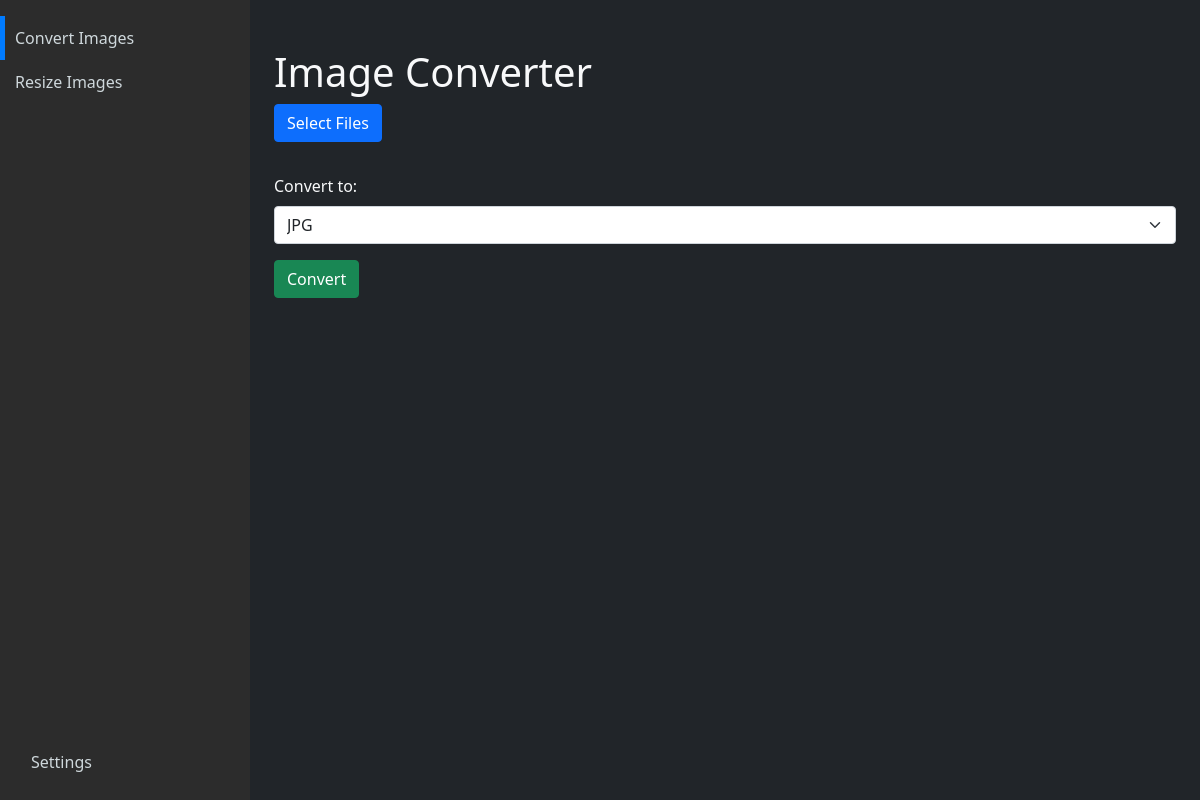
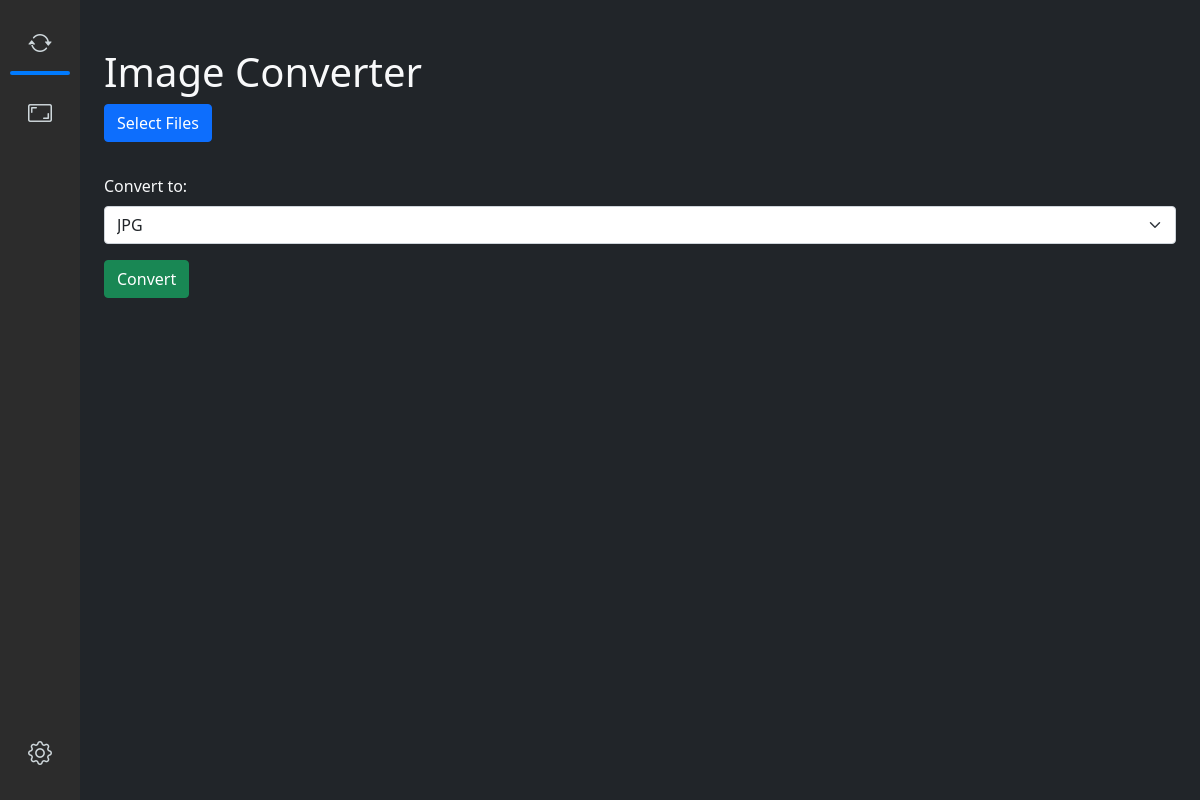
Before and after one commit to skillerious/Fixelate-Pro, an Electron app: page index.html in a window 1200 px wide. Drawn offline with nearby package versions, Linux system fonts and the light colour scheme; no server answers.

Commit message:
Add files via upload

```diff
--- a/index.html
+++ b/index.html
@@ -9,26 +9,26 @@
   <link rel="stylesheet" href="https://cdnjs.cloudflare.com/ajax/libs/bootstrap-icons/1.5.0/font/bootstrap-icons.min.css">
 </head>
 <body class="bg-dark text-light">
-  <div class="sidebar d-flex flex-column">
-    <div class="pt-3 flex-grow-1">
-      <ul class="nav flex-column">
+  <div class="sidebar d-flex flex-column align-items-center">
+    <div class="flex-grow-1">
+      <ul class="nav flex-column text-center">
         <li class="nav-item">
           <a class="nav-link active" href="#" data-section="convert">
-            Convert Images
+            <i class="bi bi-arrow-repeat"></i>
           </a>
         </li>
         <li class="nav-item">
           <a class="nav-link" href="#" data-section="resize">
-            Resize Images
+            <i class="bi bi-aspect-ratio"></i>
           </a>
         </li>
       </ul>
     </div>
-    <div class="mt-auto p-3">
-      <ul class="nav flex-column">
+    <div>
+      <ul class="nav flex-column text-center">
         <li class="nav-item">
           <a class="nav-link" href="#" data-section="settings">
-            Settings
+            <i class="bi bi-gear"></i>
           </a>
         </li>
       </ul>
--- a/styles.css
+++ b/styles.css
@@ -29,75 +29,52 @@ body::-webkit-scrollbar-thumb:hover {
   top: 0;
   bottom: 0;
   height: 100%;
-  width: 250px;
+  width: 80px;
   display: flex;
   flex-direction: column;
-  scrollbar-width: thin;
-  scrollbar-color: #333 #111;
+  align-items: center;
+  padding: 10px 0;
 }
 
-.sidebar::-webkit-scrollbar {
-  width: 12px;
-}
-
-.sidebar::-webkit-scrollbar-track {
-  background: #111;
-}
-
-.sidebar::-webkit-scrollbar-thumb {
-  background-color: #333;
-  border-radius: 10px;
-  border: 2px solid #111;
-}
-
-.sidebar::-webkit-scrollbar-thumb:hover {
-  background-color: #555;
+.sidebar .flex-grow-1 {
+  flex-grow: 1;
 }
 
 .main-content {
-  margin-left: 250px;
+  margin-left: 80px;
   padding-bottom: 20px;
-  scrollbar-width: thin;
-  scrollbar-color: #333 #111;
-}
-
-.main-content::-webkit-scrollbar {
-  width: 12px;
-}
-
-.main-content::-webkit-scrollbar-track {
-  background: #111;
-}
-
-.main-content::-webkit-scrollbar-thumb {
-  background-color: #333;
-  border-radius: 10px;
-  border: 2px solid #111;
-}
-
-.main-content::-webkit-scrollbar-thumb:hover {
-  background-color: #555;
 }
 
 .sidebar .nav-link {
   color: #cfd8dc;
-  padding: 10px 15px;
+  padding: 10px;
+  width: 60px;
+  height: 60px;
+  text-align: center;
   position: relative;
   transition: background-color 0.3s ease;
+  border-radius: 8px; /* Added to make the buttons more square */
+  margin: 5px 0; /* Added margin to separate the buttons */
 }
 
 .sidebar .nav-link:hover {
   background-color: #495057;
+  transition: background-color 0.3s ease, border-radius 0.3s ease;
 }
 
-.sidebar .nav-link.active::before {
+.sidebar .nav-link.active::after {
   content: '';
   position: absolute;
   left: 0;
-  top: 0;
+  right: 0;
   bottom: 0;
-  width: 5px;
+  height: 4px;
   background-color: #007bff;
+  border-radius: 2px;
+}
+
+.sidebar .nav-link i {
+  font-size: 24px;
 }
 
 .progress-bar {
```
